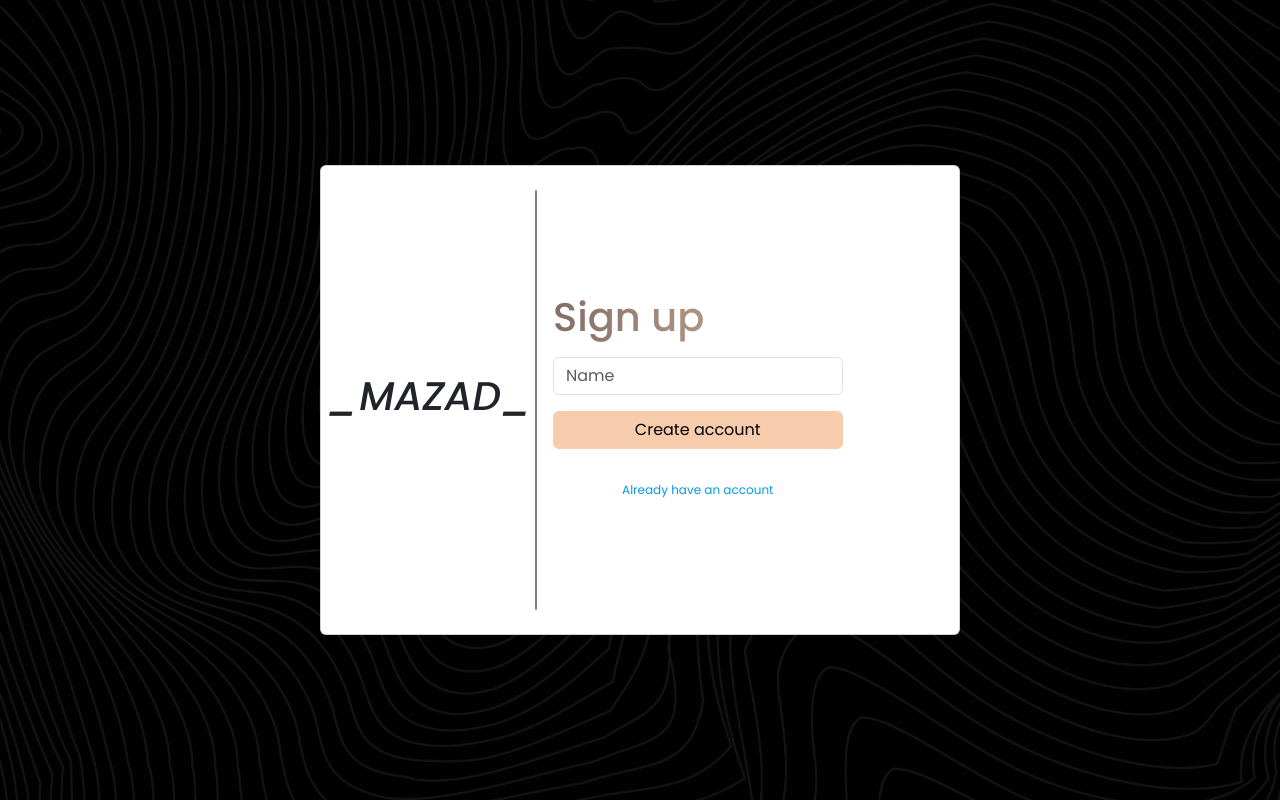
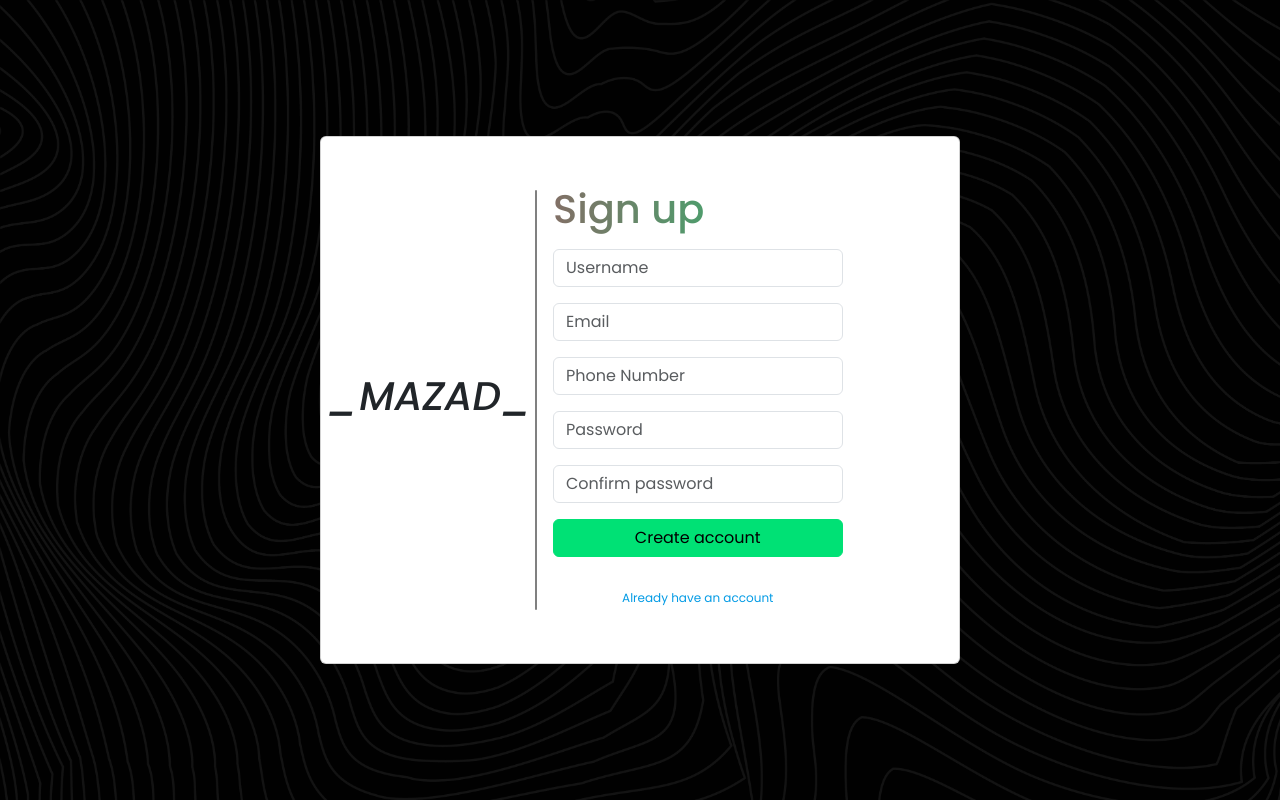
Before and after one commit to MAZAD-GP2/MAZAD, a React (Vite) app in the folder frontend/: page /register in a window 1280 px wide. Built offline with nearby package versions, Linux system fonts and the light colour scheme.

Commit message:
registartion & colors

```diff
--- a/frontend/src/assets/css/bootstrap_override.scss
+++ b/frontend/src/assets/css/bootstrap_override.scss
@@ -1,8 +1,9 @@
 // change the theme
 $theme-colors: (
-  "primary": #3a3845,
-  "secondary": #F7CCAC,
+  "primary": #110F0F,
+  "secondary": #00E175,
   "danger": #1e2544,
+  "dark": #434040,
 );
 
 // Import Bootstrap and its default variables
--- a/frontend/src/assets/css/global.css
+++ b/frontend/src/assets/css/global.css
@@ -1,7 +1,8 @@
 :root {
-  --primary-light: #3a3845;
-  --secondary-light: #f7ccac;
+  --primary-light: #110f0f;
+  --secondary-light: #00e175;
   --tertiary-light: #826f66;
+  --muted-light: #d7d4d4;
 
   --primary-dark: #1e1e2e;
   --secondary-dark: #f7ccac;
--- a/frontend/src/assets/css/nav.css
+++ b/frontend/src/assets/css/nav.css
@@ -24,7 +24,14 @@
 
 .nav-item a {
   text-decoration: none;
+  color: white;
+}
+
+.nav-item a:hover {
   color: var(--secondary-light);
+}
+::placeholder {
+  color: var(--muted-light) !important;
 }
 
 /* header {
--- a/frontend/src/pages/Navbar.jsx
+++ b/frontend/src/pages/Navbar.jsx
@@ -23,7 +23,7 @@ const Navbar = () => {
     fetchItems();
   }, []);
   return (
-    <div className="d-flex flex-row w-100 gap-5 bg-black">
+    <div className="d-flex flex-row w-100 gap-5 bg-primary">
       <div className="d-flex flex-column w-100 gap-1">
         <div className="row w-100 d-flex flex-row w-100 gap-5 mt-3 px-4">
           <span id="logo" className="col-md-auto col-1 text-secondary">
@@ -38,7 +38,7 @@ const Navbar = () => {
                 type="search"
                 placeholder="Search Items, tags or categories"
                 aria-label="Search"
-                className="form-control col"
+                className="form-control col bg-dark text-white"
               />
               <button type="submit" className="btn btn-secondary col-auto">
                 New Mazad
@@ -78,10 +78,7 @@ const Navbar = () => {
               </a>
             </div>
             <div className="px-3 py-2 nav-item">
-              <a
-                className="link d-inline-block w-auto"
-                href="/Popular"
-              >
+              <a className="link d-inline-block w-auto" href="/Popular">
                 Popular Items
               </a>
             </div>
--- a/frontend/src/pages/auth/Register.jsx
+++ b/frontend/src/pages/auth/Register.jsx
@@ -3,7 +3,7 @@ import "/src/assets/css/auth.css";
 import { useSnackbar } from "notistack";
 import * as api from "../../api/index";
 import { Spinner } from "react-bootstrap";
-
+import "bootstrap";
 function Register() {
   const [username, setUsername] = useState({ value: "", isValid: true });
   const [phoneNumber, setPhoneNumber] = useState({ value: "", isValid: true });
@@ -164,7 +164,7 @@ function Register() {
                         !username.isValid ? "is-invalid" : ""
                       }`}
                       type="text"
-                      placeholder="Name"
+                      placeholder="Username"
                       id="name"
                       value={username.value}
                       onChange={(e) => {
@@ -176,7 +176,86 @@ function Register() {
                   </div>
                 </div>
               </div>
-              {/* Other input fields */}
+              <div className="row">
+                <div className="col-sm-12">
+                  <div className="form-group">
+                    <input
+                      className={`form-control ${
+                        !email.isValid ? "is-invalid" : ""
+                      }`}
+                      type="text"
+                      placeholder="Email"
+                      id="email"
+                      value={email.value}
+                      onChange={(e) => {
+                        handleInputChange();
+                        handleEmailChange(e);
+                      }}
+                      required
+                    />
+                  </div>
+                </div>
+              </div>
+              <div className="row">
+                <div className="col-sm-12">
+                  <div className="form-group">
+                    <input
+                      className={`form-control ${
+                        !phoneNumber.isValid ? "is-invalid" : ""
+                      }`}
+                      type="text"
+                      placeholder="Phone Number"
+                      id="phone-number"
+                      value={phoneNumber.value}
+                      onChange={(e) => {
+                        handleInputChange();
+                        handlePhoneNumberChange(e);
+                      }}
+                      required
+                    />
+                  </div>
+                </div>
+              </div>
+              <div className="row">
+                <div className="col-sm-12">
+                  <div className="form-group">
+                    <input
+                      className={`form-control ${
+                        !password.isValid ? "is-invalid" : ""
+                      }`}
+                      type="password"
+                      placeholder="Password"
+                      id="password"
+                      value={password.value}
+                      onChange={(e) => {
+                        handleInputChange();
+                        handlePasswordChange(e);
+                      }}
+                      required
+                    />
+                  </div>
+                </div>
+              </div>
+              <div className="row">
+                <div className="col-sm-12">
+                  <div className="form-group">
+                    <input
+                      className={`form-control ${
+                        !confirmPassword.isValid ? "is-invalid" : ""
+                      }`}
+                      type="password"
+                      placeholder="Confirm password"
+                      id="confirm-password"
+                      value={confirmPassword.value}
+                      onChange={(e) => {
+                        handleInputChange();
+                        handleConfirmPasswordChange(e);
+                      }}
+                      required
+                    />
+                  </div>
+                </div>
+              </div>
               <button
                 className="btn btn-secondary btn-block confirm-button"
                 disabled={isRegistering} // Disable button while registering
```
